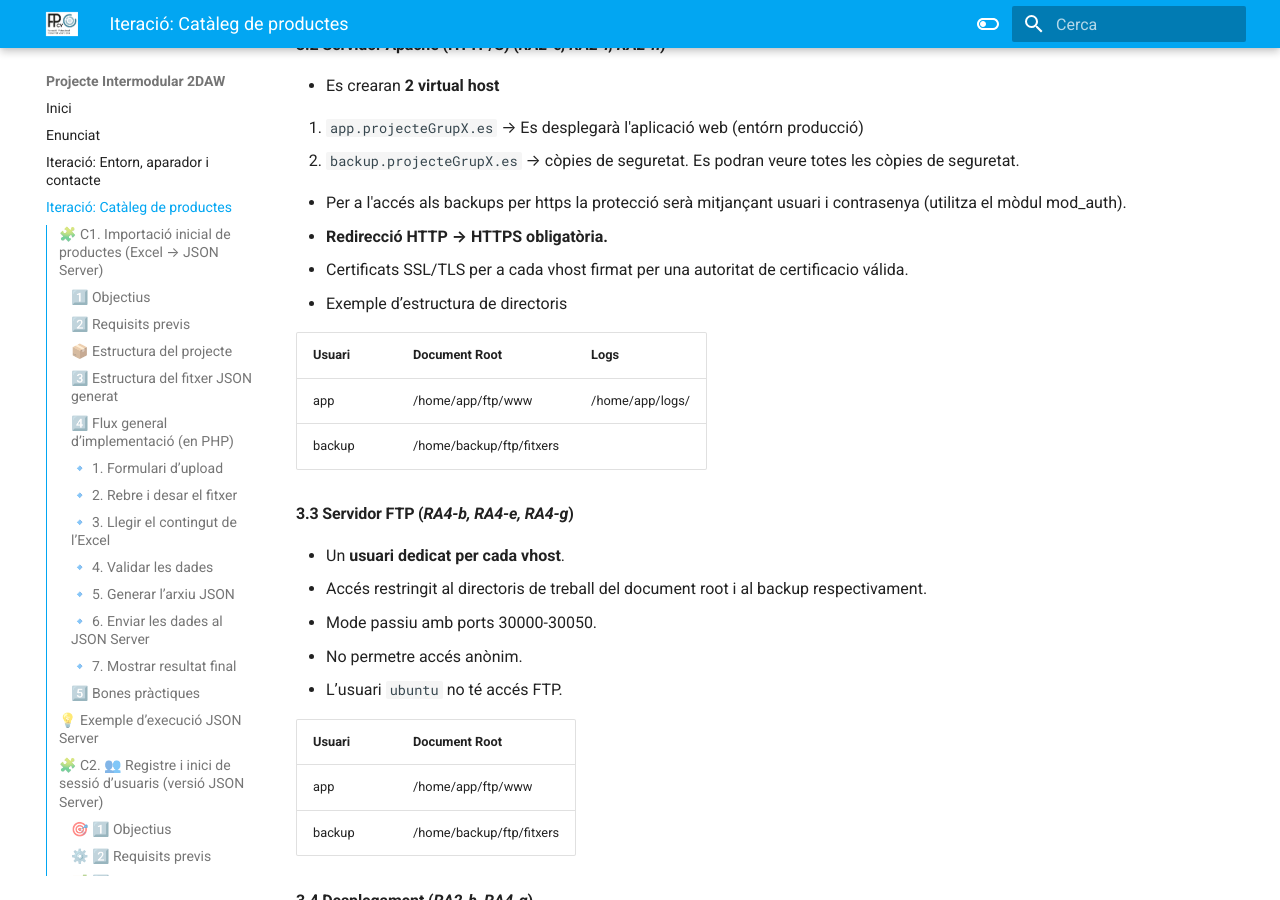
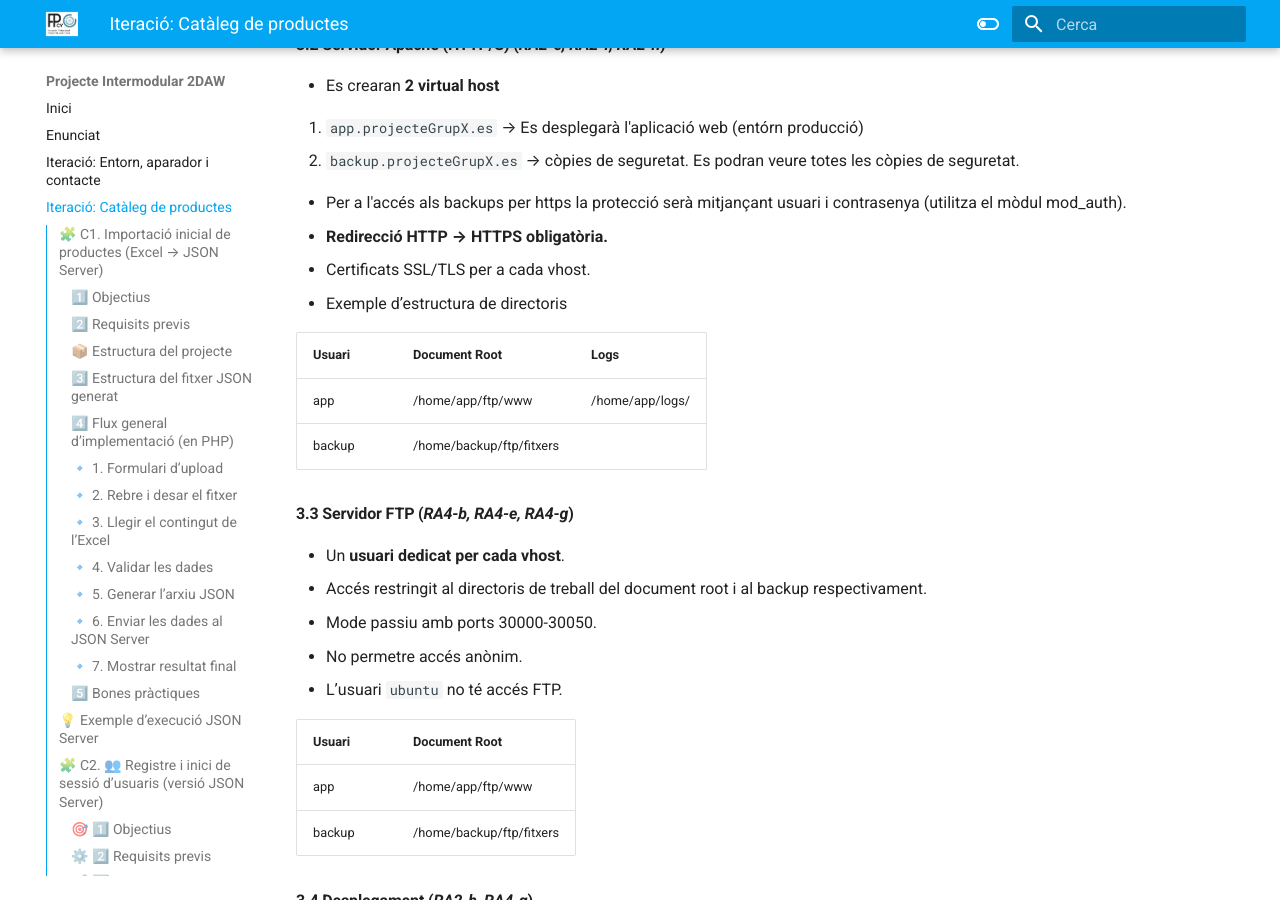
Before and after one commit to cipfpbatoi/pi2daw2526, an MkDocs documentation site: the page built from docs/sprint2.md, in a window 1280 px wide and 900 px high, scrolled down 9639 px. Built offline with MkDocs 1.6.1 and Material for MkDocs 9.7.7, drawn with Linux system fonts in a browser that asks for light colours; some of the changed text lies outside the part shown.

Commit message:
Update-sprint2-ddaw.md

```diff
--- a/docs/sprint2.md
+++ b/docs/sprint2.md
@@ -419,7 +419,7 @@ Configurar un servei d’allotjament complet en AWS per a la posada en produccio
 
 - Per a l'accés als backups per https la protecció serà mitjançant usuari i contrasenya (utilitza el mòdul mod_auth).
 - **Redirecció HTTP → HTTPS obligatòria.**
-- Certificats SSL/TLS per a cada vhost firmat per una autoritat de certificacio válida.
+- Certificats SSL/TLS per a cada vhost.
 - Exemple d’estructura de directoris
 
   | Usuari | Document Root            | Logs            |
```
Also changed, not shown: other parts of docs/sprint2.md (+1 -1 lines).
